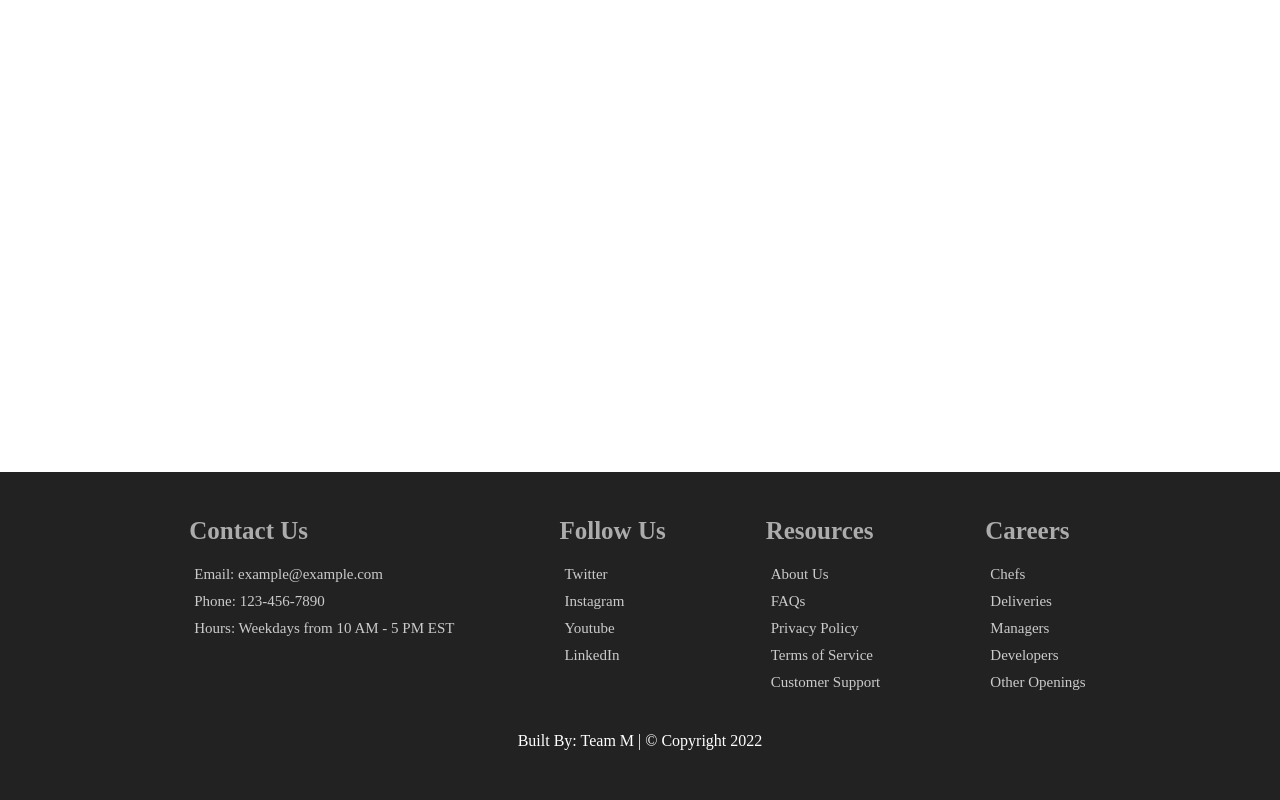
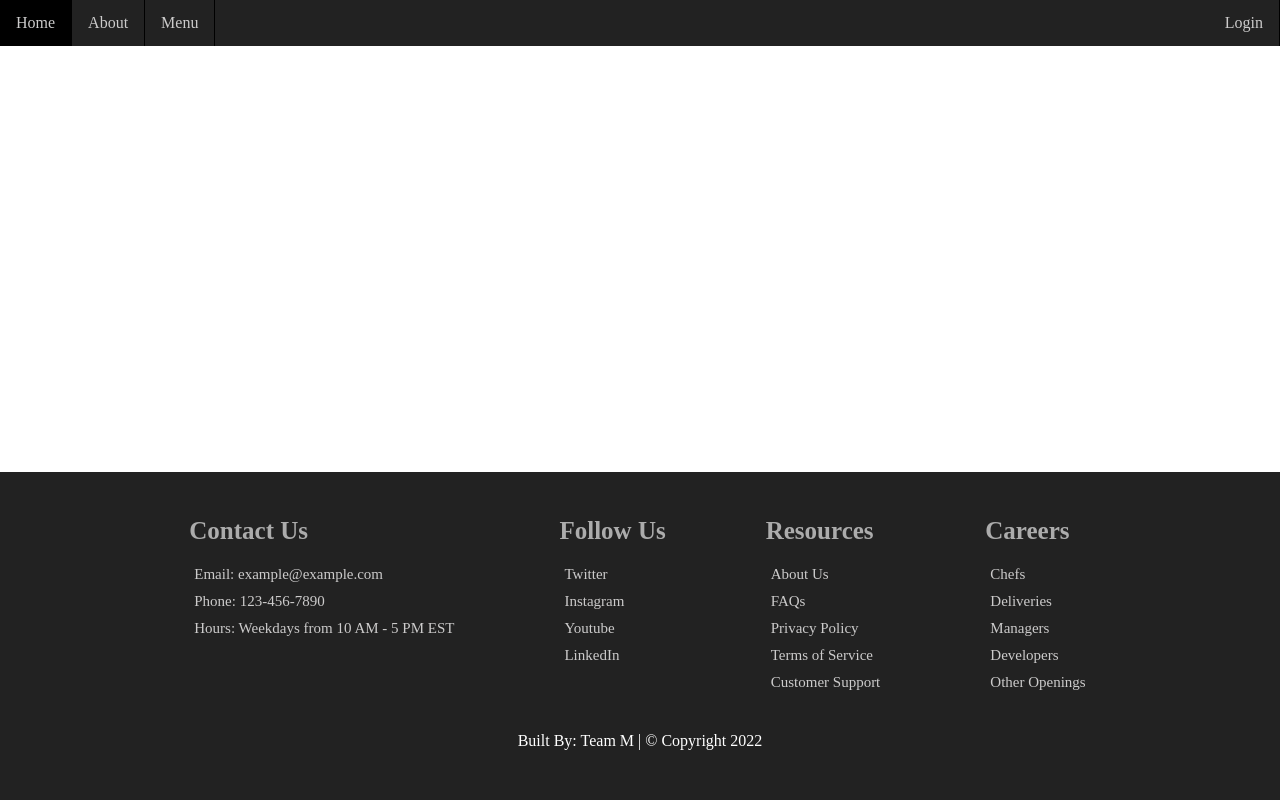
Before and after one commit to Charptr0/CSC322-OneBite, a Flask app: page / in a window 1280 px wide. Run offline with Flask 2, Linux system fonts and the light colour scheme.

Commit message:
created navbar

```diff
--- /dev/null
+++ b/static/styles/navbar.css
@@ -0,0 +1,66 @@
+:root {
+    --navbar-background-color: rgb(34,34,34);
+
+    --navbar-text-color: white;
+    --navbar-hover-color: black;
+    --navbar-active-color: blue;
+
+    --navbar-font-item-size: 15px;
+    --navbar-font-item-color: rgb(204, 203, 203);
+}
+
+navbar, nav *
+{
+    background-color: var(--navbar-background-color);
+    color: var(--navbar-text-color);
+}
+
+/* main navbar container */
+#navbar
+{
+    flex-wrap: wrap;
+}
+
+.navbar-list {
+    list-style-type: none;
+    margin: 0;
+    padding: 0;
+    overflow: hidden;
+    position: fixed;
+    top: 0;
+    width: 100%;
+}
+
+.navbar-list a
+{
+    color: var(--navbar-font-item-color);
+    display: block;
+    text-align: center;
+    padding: 14px 16px;
+    text-decoration: none;
+}
+
+.navbar-list a:hover {
+    background-color: var(--navbar-hover-color);
+}
+
+.navbar-list-item {
+    size: var(--navbar-font-item-size);
+    float: left;
+    border-right: 1px solid black;
+}
+
+.navbar-list-item:last-child {
+    float: right;
+}
+
+.active {
+    background-color: var(--navbar-active-color);
+}
+
+@media screen and (max-width: 600px) {
+    .navbar-list-item {
+        float: none;
+        width: 100%;
+    }
+}
--- a/templates/base.html
+++ b/templates/base.html
@@ -6,6 +6,7 @@
     <meta name="viewport" content="width=device-width, initial-scale=1.0">
     <link rel="stylesheet" href="{{ url_for('static', filename='styles/main.css') }}">
     <link rel="stylesheet" href="{{ url_for('static', filename='styles/footer.css') }}">
+    <link rel="stylesheet" href="{{ url_for('static', filename='styles/navbar.css') }}">
 
     <title>{% block titlePage %}
         Base Template
@@ -13,7 +14,16 @@
 </head>
 <body>
     <!-- navbar should go here -->
-
+    <nav>
+        <div id="navbar">
+            <ul class="navbar-list">
+                <li class="navbar-list-item"><a href="https://google.com" target="_blank">Home</a></li>
+                <li class="navbar-list-item"><a href="https://google.com" target="_blank">About</a></li>
+                <li class="navbar-list-item"><a href="https://google.com" target="_blank">Menu</a></li>
+                <li class="navbar-list-item"><a href="https://google.com" target="_blank">Login</a></li>
+            </ul>
+        </div>
+    </nav>
     <!-- navbar should go here -->
 
     {% block mainContent %}
```
